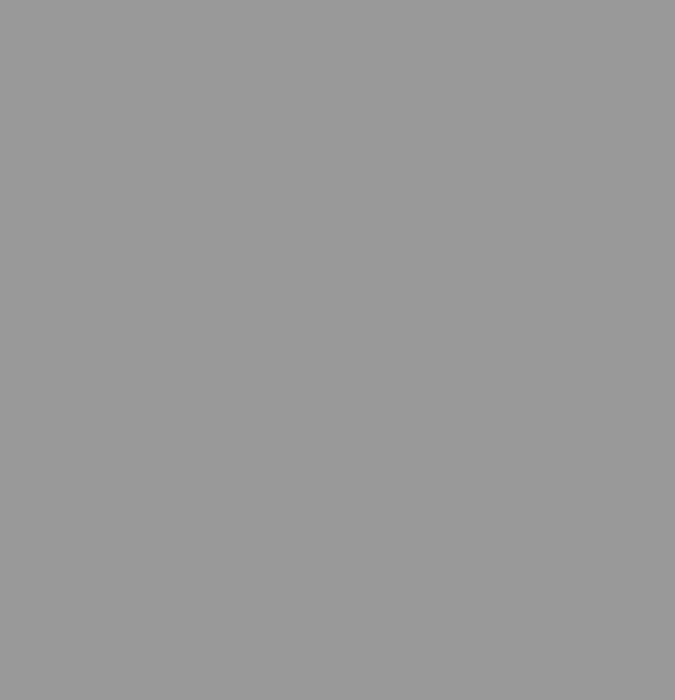
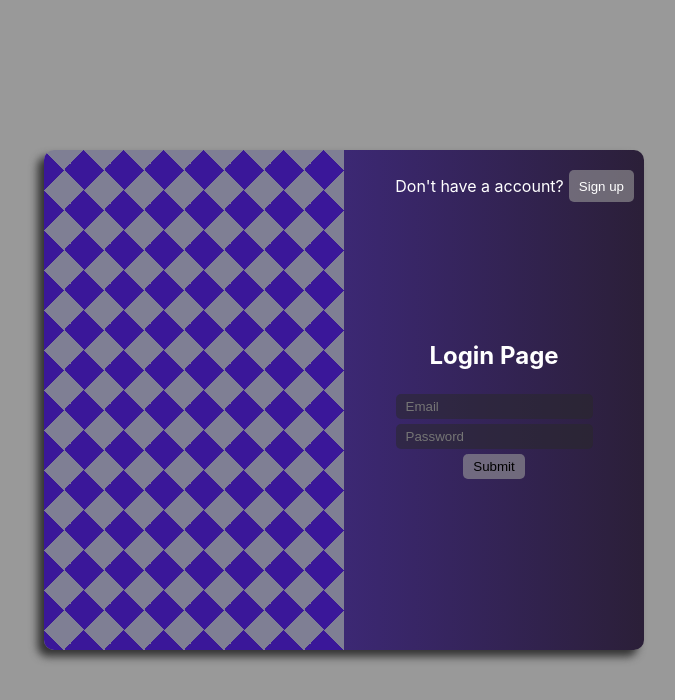
Before and after one commit to EmilcyFelipe/authentication_firebase_react, a React (Create React App) app: page /signin in a window 1280 px wide. Shown: the top 700 px of the page, without its empty margins (296-971 px from the left). Built offline with nearby package versions, Linux system fonts and the light colour scheme.

Commit message:
validations

```diff
--- a/src/pages/Sign_in/Sign_in.css
+++ b/src/pages/Sign_in/Sign_in.css
@@ -0,0 +1,81 @@
+.signInContainer{
+    position:relative;
+    width: 80vw;
+    height: 80vh;
+    max-width: 600px;
+    max-height: 500px;
+    box-shadow: -.4rem .4rem 8px #333;
+    border-radius: 10px;
+    display: flex;
+    flex-direction: row;
+    justify-content: center;
+    align-items:center;
+    overflow: hidden;
+}
+.createAccount{
+    position:absolute;
+    right: 10px;
+    top: 10px;
+    display: flex;
+    flex-direction: row;
+    align-items: center;
+    color: #fff;
+}
+
+.createAccount button{
+    margin-left: 5px;
+    border:none;
+    padding:0 10px;
+    background-color: #9999;
+    color: #fff;
+    border-radius: 5px;
+    height: 2rem;
+    cursor: pointer;
+}
+.imgElement{
+    width: 50%;
+    height: 100%;
+    background-image: repeating-conic-gradient(from 45deg, rgb(58, 23, 153) 0deg 90deg, rgb(127, 127, 148) 90deg 180deg);
+    background-size: 2.5em 2.5em ;
+}
+
+.formWrapper{
+    width: 50%;
+    height: 100%;
+    background: linear-gradient(to right,  rgb(60, 40, 116), rgb(43, 31, 56));
+    display: flex;
+    flex-direction: column;
+    justify-content: center;
+    align-items: center;
+}
+.errorSign{
+    font-size: 12px;
+    color: #FF0000;
+}
+
+.signUp-form{
+    display: flex;
+    flex-direction: column;
+    justify-content: center;
+    align-items: center;
+}
+
+.signUpInput{
+    border: none;
+    outline: none;
+    margin-top: 5px;
+    border-radius: 5px;
+    padding: 5px 10px;
+    background-color: rgba(41, 41, 41, 0.521);
+    color: rgb(224, 224, 224);
+}
+
+.signUp-button{
+    margin-top: 5px;
+    border: none;
+    background-color: #9999;
+    padding: 5px 10px;
+    border-radius: 5px;
+    cursor: pointer;
+
+}
--- a/src/pages/Sign_in/Sign_in.js
+++ b/src/pages/Sign_in/Sign_in.js
@@ -1,10 +1,51 @@
 import React from 'react'
 import './Sign_in.css'
+import app from '../../Firebase'
+import { getAuth, signInWithEmailAndPassword } from "firebase/auth";
+import {useHistory} from 'react-router'
 
 const Sign_in = ()=>{
+    const history = useHistory();
+    const[signUpError, setSignUpError] = React.useState(null);
+
+    function handleSignUp(){
+        history.push('/signup')
+    }
+
+    async function handleSignIn(e){
+        e.preventDefault();
+        const auth = getAuth(app);
+        const {email,password} = e.target.elements
+       try{
+           await signInWithEmailAndPassword(auth,email.value,password.value);
+           history.push('/home')
+       }catch(error){
+           if(error.message ==='Firebase: Error (auth/wrong-password).'){
+                setSignUpError('Tente novamente, senha inválida')
+           }
+
+           console.log(error.message)
+       }
+    }
     return(
-        <>
-        </>
+        <div className="signInContainer">
+            <div className="imgElement">
+
+            </div>
+            <div className="createAccount">
+                <p>Don't have a account?</p>
+                <button onClick={handleSignUp}>Sign up</button>
+            </div>
+            <div className="formWrapper">
+            <h2 style={{color:"white"}}>Login Page</h2>
+                <form className="signUp-form"  onSubmit={handleSignIn}>
+                    <input name="email" className="signUpInput" type="email" placeholder="Email"/>
+                    <input name="password" className="signUpInput" type="password" placeholder="Password"/>
+                    <input className="signUp-button" type="submit" />
+                </form>
+                {signUpError && <div className="errorSign">{signUpError}</div>}
+            </div>
+        </div>
     );
 }
 export default Sign_in;
--- a/src/pages/Sign_up/Sign_up.css
+++ b/src/pages/Sign_up/Sign_up.css
@@ -26,13 +26,16 @@
     border:none;
     padding:0 10px;
     background-color: #9999;
+    color:#fff;
     border-radius: 5px;
     height: 2rem;
+    cursor: pointer;
+    margin:5px;
 }
-.imgElement{
+.imgElementUp{
     width: 50%;
     height: 100%;
-    background-image: repeating-conic-gradient(from 45deg, rgb(109, 100, 134) 0deg 90deg, rgb(41, 15, 82) 90deg 180deg);
+    background-image: repeating-conic-gradient(from 45deg, rgb(80, 80, 184) 0deg 90deg, rgb(41, 15, 82) 90deg 180deg);
     background-size: 2.5em 2.5em ;
 }
 
@@ -41,8 +44,13 @@
     height: 100%;
     background: linear-gradient(to right,  rgb(75, 40, 116), rgb(43, 31, 56));
     display: flex;
+    flex-direction: column;
     justify-content: center;
     align-items: center;
+}
+.errorSign{
+    font-size: 12px;
+    color: #FF0000;
 }
 
 .signUp-form{
@@ -68,5 +76,6 @@
     background-color: #9999;
     padding: 5px 10px;
     border-radius: 5px;
+    cursor: pointer;
 
 }
--- a/src/pages/Sign_up/Sign_up.js
+++ b/src/pages/Sign_up/Sign_up.js
@@ -2,38 +2,53 @@
 import React from 'react'
 import app from '../../Firebase'
 import './Sign_up.css'
-import { useHistory } from 'react-router';
+import { Switch, useHistory } from 'react-router';
 import { getAuth, createUserWithEmailAndPassword } from "firebase/auth";
+
 
 const Sign_up  = ()=>{
     const history = useHistory();
+    const[signUpError, setSignUpError] = React.useState(null)
+
+    function handleHaveAccount(){
+        history.push('/signin')
+    }
+
     async function handleSignUp(e){
         e.preventDefault();
         const auth = getAuth(app);
         const {email,password} = e.target.elements
        try{
            await createUserWithEmailAndPassword(auth,email.value,password.value);
-           history.push('/')
+           history.push('/signin')
 
        }catch(error){
-           alert(error)
+           if(error.message ==='Firebase: Error (auth/invalid-email).'){
+                setSignUpError('Tente novamente, e-mail ou senha inválido')
+           }
+           else if(error.message ==='Firebase: Error (auth/email-already-in-use).'){
+            setSignUpError('Já existe uma conta com esse endereço de email')
+       }
+           console.log(error.message)
        }
     }
     return(
         <div className="signUpContainer">
-            <div className="imgElement">
+            <div className="imgElementUp">
 
             </div>
             <div className="haveAccount">
                 <p>Already have a account?</p>
-                <button>Sign in</button>
+                <button onClick={handleHaveAccount}>Sign in</button>
             </div>
             <div className="formWrapper">
+                <h2 style={{color:"white"}}>Create account</h2>
                 <form className="signUp-form"  onSubmit={handleSignUp}>
                     <input name="email" className="signUpInput" type="email" placeholder="Email"/>
                     <input name="password" className="signUpInput" type="password" placeholder="Password"/>
                     <input className="signUp-button" type="submit" />
                 </form>
+                {signUpError && <div className="errorSign">{signUpError}</div>}
             </div>
         </div>
     )
--- a/src/routes.js
+++ b/src/routes.js
@@ -9,7 +9,7 @@ export default function Router(){
             <Switch>
                 <Route path='/' exact component={Home}/>
                 <Route path='/signup' component={Sign_up}/>
-                <Route path='signin' component={Sign_in}/>
+                <Route path='/signin' component={Sign_in}/>
             </Switch>
         </BrowserRouter>
     )
```
